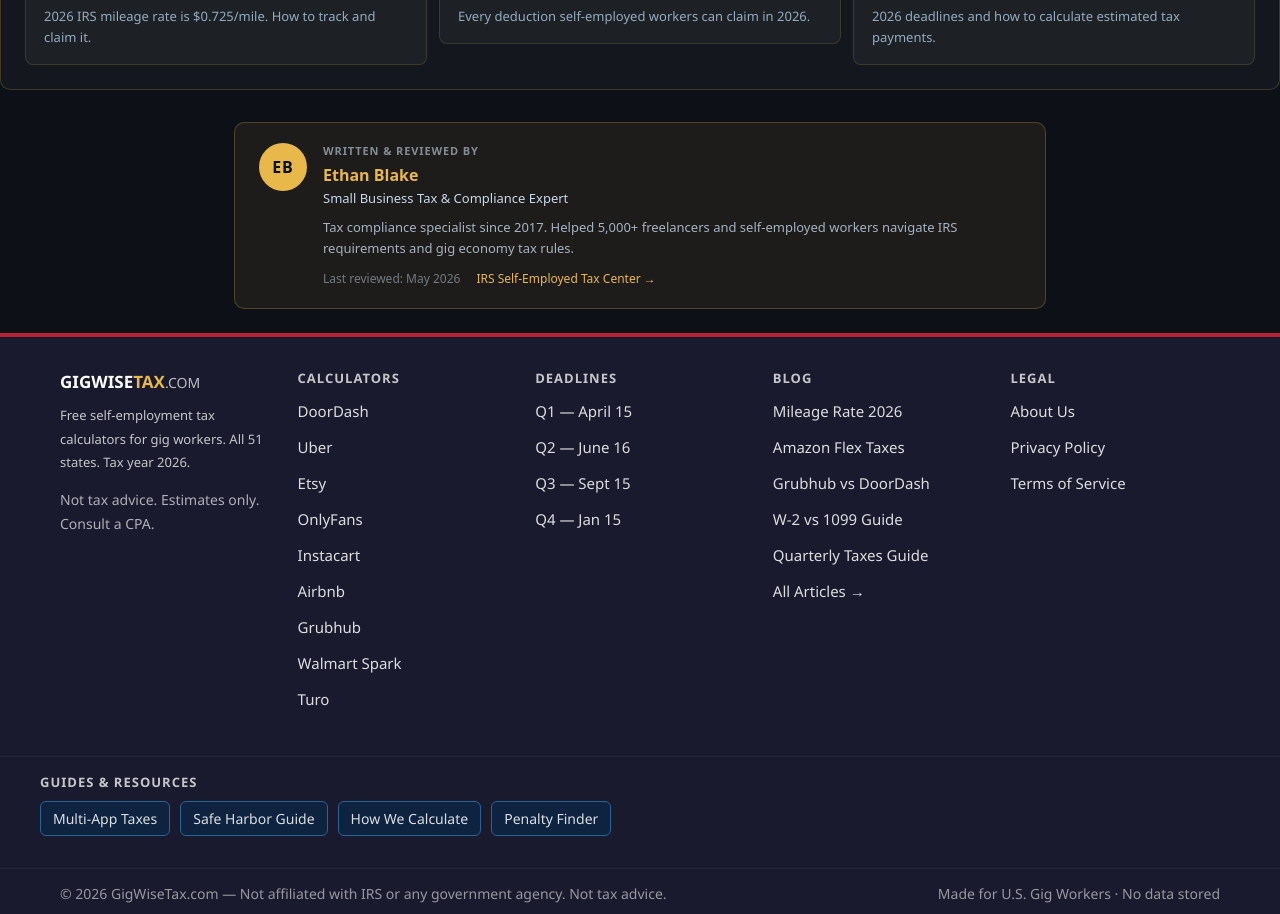
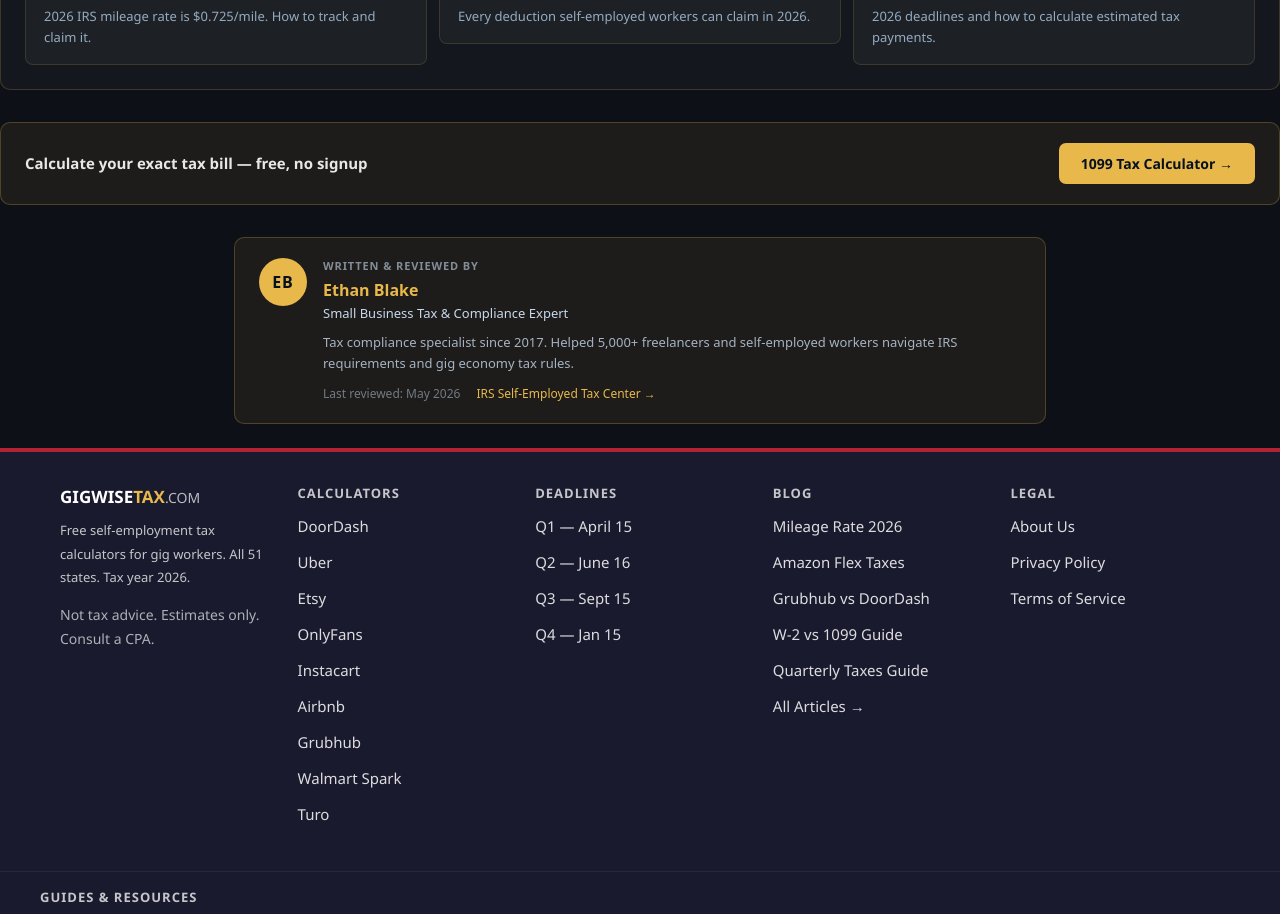
Before and after one commit to devqrcraft-ui/gigwisetax, a Next.js app: page /blog/gig-worker-tax-deadlines-2026 in a window 1280 px wide. Shown: the part 2060-2974 px from the top of the page. Built offline with nearby package versions, Linux system fonts and the light colour scheme.

Commit message:
IL-1: platform CTA links 15 blog pages — internal linking

```diff
--- a/app/blog/best-tax-software-for-gig-workers-2026/page.tsx
+++ b/app/blog/best-tax-software-for-gig-workers-2026/page.tsx
@@ -107,6 +107,12 @@ export default function BestTaxSoftware() {
       </a>
         </div>
       </div>
+
+      {/* PLATFORM CTA */}
+      <div style={{ margin:'0 0 24px', padding:'20px 24px', background:'rgba(232,184,75,0.07)', border:'1px solid rgba(232,184,75,0.25)', borderRadius:10, display:'flex', alignItems:'center', justifyContent:'space-between', flexWrap:'wrap' as const, gap:12 }}>
+        <div style={{ fontSize:15, fontWeight:700, color:'#e8e8e8' }}>Calculate your exact tax bill — free, no signup</div>
+        <a href="/1099-tax-calculator" style={{ background:'#e8b84b', color:'#07111F', fontWeight:800, fontSize:14, padding:'10px 22px', borderRadius:7, textDecoration:'none', whiteSpace:'nowrap' as const }}>1099 Tax Calculator →</a>
+      </div>
       <AuthorBox />
     </>
   )
--- a/app/blog/gig-worker-tax-deadlines-2026/page.tsx
+++ b/app/blog/gig-worker-tax-deadlines-2026/page.tsx
@@ -152,6 +152,12 @@ export default function Page() {
       </a>
         </div>
       </div>
+
+      {/* PLATFORM CTA */}
+      <div style={{ margin:'0 0 24px', padding:'20px 24px', background:'rgba(232,184,75,0.07)', border:'1px solid rgba(232,184,75,0.25)', borderRadius:10, display:'flex', alignItems:'center', justifyContent:'space-between', flexWrap:'wrap' as const, gap:12 }}>
+        <div style={{ fontSize:15, fontWeight:700, color:'#e8e8e8' }}>Calculate your exact tax bill — free, no signup</div>
+        <a href="/1099-tax-calculator" style={{ background:'#e8b84b', color:'#07111F', fontWeight:800, fontSize:14, padding:'10px 22px', borderRadius:7, textDecoration:'none', whiteSpace:'nowrap' as const }}>1099 Tax Calculator →</a>
+      </div>
       <AuthorBox />
     </>
   )
--- a/app/blog/home-office-deduction-gig-workers/page.tsx
+++ b/app/blog/home-office-deduction-gig-workers/page.tsx
@@ -127,6 +127,12 @@ export default function HomeOfficeBlog() {
           <a href='/blog/self-employment-tax-deductions-2026' style={{ textDecoration:'none' }}><div style={{ background:'rgba(255,255,255,0.04)', border:'1px solid rgba(232,184,75,0.15)', borderRadius:8, padding:'16px 18px' }}><div style={{ fontSize:15, fontWeight:700, color:'#e8b84b', marginBottom:6 }}>Self-Employment Tax Deductions 2026</div><div style={{ fontSize:13, color:'#94aabf', lineHeight:1.6 }}>Every deduction self-employed workers can claim in 2026.</div></div></a>
         </div>
       </div>
+
+      {/* PLATFORM CTA */}
+      <div style={{ margin:'0 0 24px', padding:'20px 24px', background:'rgba(232,184,75,0.07)', border:'1px solid rgba(232,184,75,0.25)', borderRadius:10, display:'flex', alignItems:'center', justifyContent:'space-between', flexWrap:'wrap' as const, gap:12 }}>
+        <div style={{ fontSize:15, fontWeight:700, color:'#e8e8e8' }}>Calculate your exact tax bill — free, no signup</div>
+        <a href="/1099-tax-calculator" style={{ background:'#e8b84b', color:'#07111F', fontWeight:800, fontSize:14, padding:'10px 22px', borderRadius:7, textDecoration:'none', whiteSpace:'nowrap' as const }}>1099 Tax Calculator →</a>
+      </div>
       <AuthorBox />
   )
 }
--- a/app/blog/mileage-rate-2026/page.tsx
+++ b/app/blog/mileage-rate-2026/page.tsx
@@ -233,6 +233,12 @@ export default function MileageRate2026Post() {
       </a>
         </div>
       </div>
+
+      {/* PLATFORM CTA */}
+      <div style={{ margin:'0 0 24px', padding:'20px 24px', background:'rgba(232,184,75,0.07)', border:'1px solid rgba(232,184,75,0.25)', borderRadius:10, display:'flex', alignItems:'center', justifyContent:'space-between', flexWrap:'wrap' as const, gap:12 }}>
+        <div style={{ fontSize:15, fontWeight:700, color:'#e8e8e8' }}>Calculate your exact tax bill — free, no signup</div>
+        <a href="/1099-tax-calculator" style={{ background:'#e8b84b', color:'#07111F', fontWeight:800, fontSize:14, padding:'10px 22px', borderRadius:7, textDecoration:'none', whiteSpace:'nowrap' as const }}>1099 Tax Calculator →</a>
+      </div>
       <AuthorBox />
       <style>{`@media(max-width:900px){.blog-grid{grid-template-columns:1fr!important}}`}</style>
     </div>
--- a/app/blog/quarterly-taxes-gig-workers/page.tsx
+++ b/app/blog/quarterly-taxes-gig-workers/page.tsx
@@ -140,6 +140,12 @@ export default function QuarterlyTaxesGuide() {
       </a>
         </div>
       </div>
+
+      {/* PLATFORM CTA */}
+      <div style={{ margin:'0 0 24px', padding:'20px 24px', background:'rgba(232,184,75,0.07)', border:'1px solid rgba(232,184,75,0.25)', borderRadius:10, display:'flex', alignItems:'center', justifyContent:'space-between', flexWrap:'wrap' as const, gap:12 }}>
+        <div style={{ fontSize:15, fontWeight:700, color:'#e8e8e8' }}>Calculate your exact tax bill — free, no signup</div>
+        <a href="/1099-tax-calculator" style={{ background:'#e8b84b', color:'#07111F', fontWeight:800, fontSize:14, padding:'10px 22px', borderRadius:7, textDecoration:'none', whiteSpace:'nowrap' as const }}>1099 Tax Calculator →</a>
+      </div>
       <AuthorBox />
     </main>
     </div>
--- a/app/blog/self-employment-tax-deductions-2026/page.tsx
+++ b/app/blog/self-employment-tax-deductions-2026/page.tsx
@@ -106,6 +106,12 @@ export default function DeductionsGuide() {
       </a>
         </div>
       </div>
+
+      {/* PLATFORM CTA */}
+      <div style={{ margin:'0 0 24px', padding:'20px 24px', background:'rgba(232,184,75,0.07)', border:'1px solid rgba(232,184,75,0.25)', borderRadius:10, display:'flex', alignItems:'center', justifyContent:'space-between', flexWrap:'wrap' as const, gap:12 }}>
+        <div style={{ fontSize:15, fontWeight:700, color:'#e8e8e8' }}>Calculate your exact tax bill — free, no signup</div>
+        <a href="/1099-tax-calculator" style={{ background:'#e8b84b', color:'#07111F', fontWeight:800, fontSize:14, padding:'10px 22px', borderRadius:7, textDecoration:'none', whiteSpace:'nowrap' as const }}>1099 Tax Calculator →</a>
+      </div>
       <AuthorBox />
     </main>
     </div>
--- a/app/blog/w2-vs-1099-guide-2026/page.tsx
+++ b/app/blog/w2-vs-1099-guide-2026/page.tsx
@@ -97,6 +97,12 @@ export default function W2vs1099Guide() {
       </a>
         </div>
       </div>
+
+      {/* PLATFORM CTA */}
+      <div style={{ margin:'0 0 24px', padding:'20px 24px', background:'rgba(232,184,75,0.07)', border:'1px solid rgba(232,184,75,0.25)', borderRadius:10, display:'flex', alignItems:'center', justifyContent:'space-between', flexWrap:'wrap' as const, gap:12 }}>
+        <div style={{ fontSize:15, fontWeight:700, color:'#e8e8e8' }}>Calculate your exact tax bill — free, no signup</div>
+        <a href="/1099-tax-calculator" style={{ background:'#e8b84b', color:'#07111F', fontWeight:800, fontSize:14, padding:'10px 22px', borderRadius:7, textDecoration:'none', whiteSpace:'nowrap' as const }}>1099 vs W-2 Tax Calculator →</a>
+      </div>
       <AuthorBox />
     </main>
     </div>
--- a/app/blog/w9-mistakes-gig-workers/page.tsx
+++ b/app/blog/w9-mistakes-gig-workers/page.tsx
@@ -110,6 +110,12 @@ export default function W9MistakesBlog() {
           <a href='/blog/self-employment-tax-deductions-2026' style={{ textDecoration:'none' }}><div style={{ background:'rgba(255,255,255,0.04)', border:'1px solid rgba(232,184,75,0.15)', borderRadius:8, padding:'16px 18px' }}><div style={{ fontSize:15, fontWeight:700, color:'#e8b84b', marginBottom:6 }}>Self-Employment Tax Deductions 2026</div><div style={{ fontSize:13, color:'#94aabf', lineHeight:1.6 }}>Every deduction self-employed workers can claim in 2026.</div></div></a>
         </div>
       </div>
+
+      {/* PLATFORM CTA */}
+      <div style={{ margin:'0 0 24px', padding:'20px 24px', background:'rgba(232,184,75,0.07)', border:'1px solid rgba(232,184,75,0.25)', borderRadius:10, display:'flex', alignItems:'center', justifyContent:'space-between', flexWrap:'wrap' as const, gap:12 }}>
+        <div style={{ fontSize:15, fontWeight:700, color:'#e8e8e8' }}>Calculate your exact tax bill — free, no signup</div>
+        <a href="/1099-tax-calculator" style={{ background:'#e8b84b', color:'#07111F', fontWeight:800, fontSize:14, padding:'10px 22px', borderRadius:7, textDecoration:'none', whiteSpace:'nowrap' as const }}>1099 Tax Calculator →</a>
+      </div>
       <AuthorBox />
   )
 }
```
